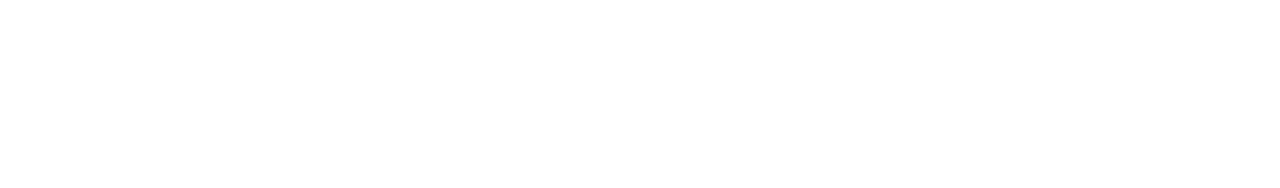
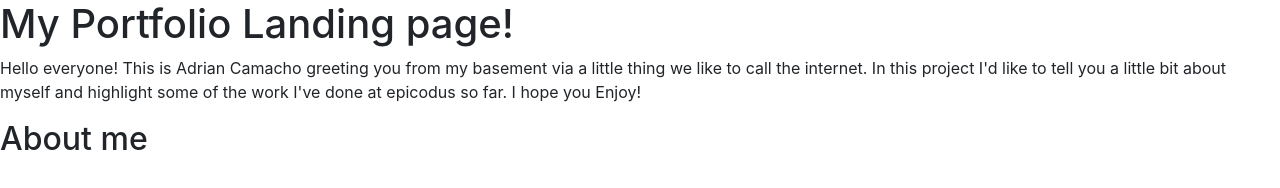
Before and after one commit to chonnessey/portfolio-landing-page, a plain HTML site: page index.html in a window 1280 px wide. Drawn offline with Linux system fonts and the light colour scheme.

Commit message:
add intro section

```diff
--- a/index.html
+++ b/index.html
@@ -6,6 +6,11 @@
   <title>My Portfolio Landing Page</title>
 </head>
 <body>
+  <h1>My Portfolio Landing page!</h1>
+  <p class="intro">Hello everyone! This is Adrian Camacho greeting you from my basement via a little thing we like to call the internet. In this project I'd like to tell you a little bit about myself and highlight some of the work I've done at epicodus so far. I hope you Enjoy!</p>
+
+  <h2>About me</h2>
+
 
 </body>
 </html>
```
Also changed, not shown: 1 other file.
